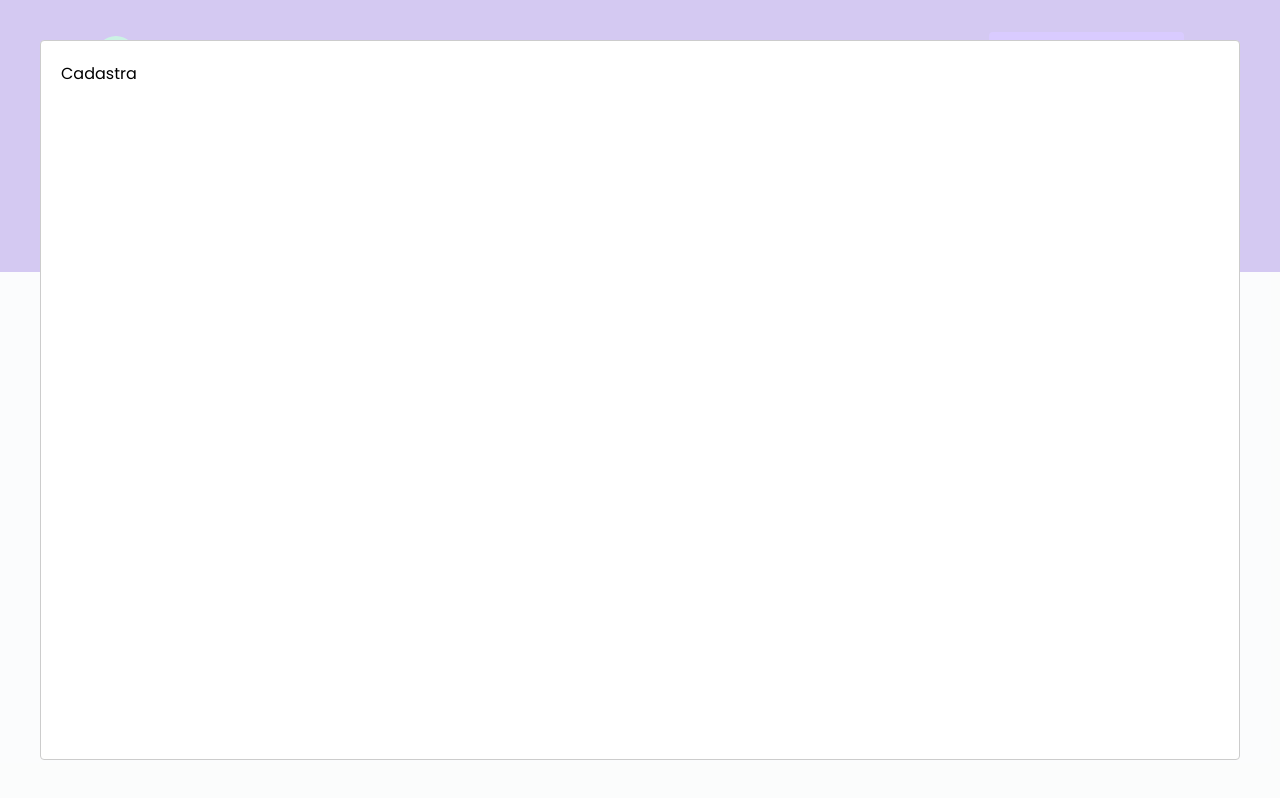
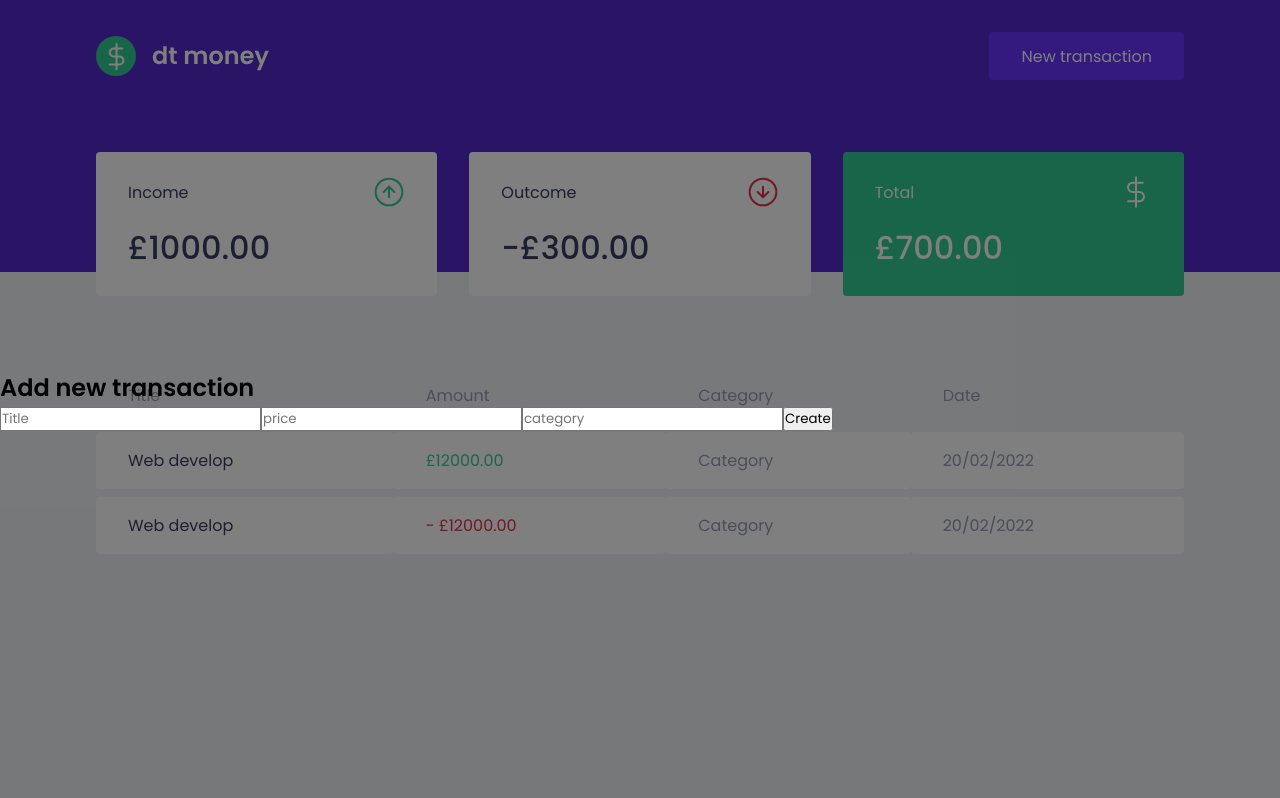
Before and after one commit to wesAlves/wbmoney, a React (Create React App) app: page / in a window 1280 px wide. Both pictures are taken after a click on the button "New transaction". Built offline with nearby package versions, Linux system fonts and the light colour scheme; no server answers; what miragejs would draw is missing.

Commit message:
starign with modal

```diff
--- a/src/App.tsx
+++ b/src/App.tsx
@@ -3,7 +3,7 @@ import { Header } from "./components/Headers";
 import { GlogalStyles } from "./styles/global"
 import {createServer} from 'miragejs'
 import { useState } from "react";
-import Modal from 'react-modal'
+import { NewTransactionModal } from "./components/NewTransactionModal";
 
 createServer({
   routes(){
@@ -24,28 +24,27 @@ createServer({
   }
 })
 
-Modal.setAppElement('#root')
 
 export function App() {
 
-const [isNewTransactionModalOpen, setIsNewTransactionModalOpen] = useState(false)
+    const [isNewTransactionModalOpen, setIsNewTransactionModalOpen] = useState(false)
 
     function handleOpenNewTransactionModal(){
-        setIsNewTransactionModalOpen(true)
+      setIsNewTransactionModalOpen(true)
     }
 
     function handleCloseNewTransactionModal(){
         setIsNewTransactionModalOpen(false)
     }
 
+
   return (
     <>
     <Header onOpenNewTransactionModal={handleOpenNewTransactionModal}/>
     <Dashboard />
+    <NewTransactionModal isOpen={isNewTransactionModalOpen} onResquestClose={handleCloseNewTransactionModal}/>
 
-    <Modal isOpen={isNewTransactionModalOpen} onRequestClose={handleCloseNewTransactionModal}>
-Cadastra
-          </Modal>
+
       <GlogalStyles />
     </>
   );
--- /dev/null
+++ b/src/components/NewTransactionModal/index.tsx
@@ -0,0 +1,35 @@
+import Modal from 'react-modal'
+import { Container } from './styles'
+
+interface NewTransactionModalProps {
+    isOpen: boolean
+    onResquestClose: () => void
+}
+
+Modal.setAppElement('#root')
+
+export function NewTransactionModal({
+    isOpen,
+    onResquestClose,
+}: NewTransactionModalProps) {
+    return (
+        <Container>
+            <Modal
+                isOpen={isOpen}
+                onRequestClose={onResquestClose}
+                overlayClassName="recat-modal-overlay"
+                className="react-modal-content"
+            >
+                <h2>Add new transaction</h2>
+
+                <input placeholder="Title" />
+
+                <input type="number" placeholder="price" />
+
+                <input placeholder="category" />
+
+                <button type="submit">Create</button>
+            </Modal>
+        </Container>
+    )
+}
--- /dev/null
+++ b/src/components/NewTransactionModal/styles.ts
@@ -0,0 +1,5 @@
+import styled from 'styled-components'
+
+export const Container = styled.form`
+    max-width: 50%;
+`
--- a/src/styles/global.ts
+++ b/src/styles/global.ts
@@ -1,4 +1,4 @@
-import { createGlobalStyle } from "styled-components";
+import { createGlobalStyle } from 'styled-components'
 
 export const GlogalStyles = createGlobalStyle`
 :root{
@@ -53,4 +53,23 @@ font-weight: 600;
     cursor: not-allowed;
 
 }
-`;
+
+.recat-modal-overlay{
+    background: rgba(0,0,0,.5);
+
+    position: fixed;
+    top: 0;
+    bottom: 0;
+    left: 0;
+    right: 0;
+
+    display: flex;
+    align-items: center;
+    justify-content: center;
+}
+
+.react-modal-content{
+    width: 100%;
+}
+
+`
```
Also changed, not shown: 1 other file (tests, documents, lock files or other folders).
